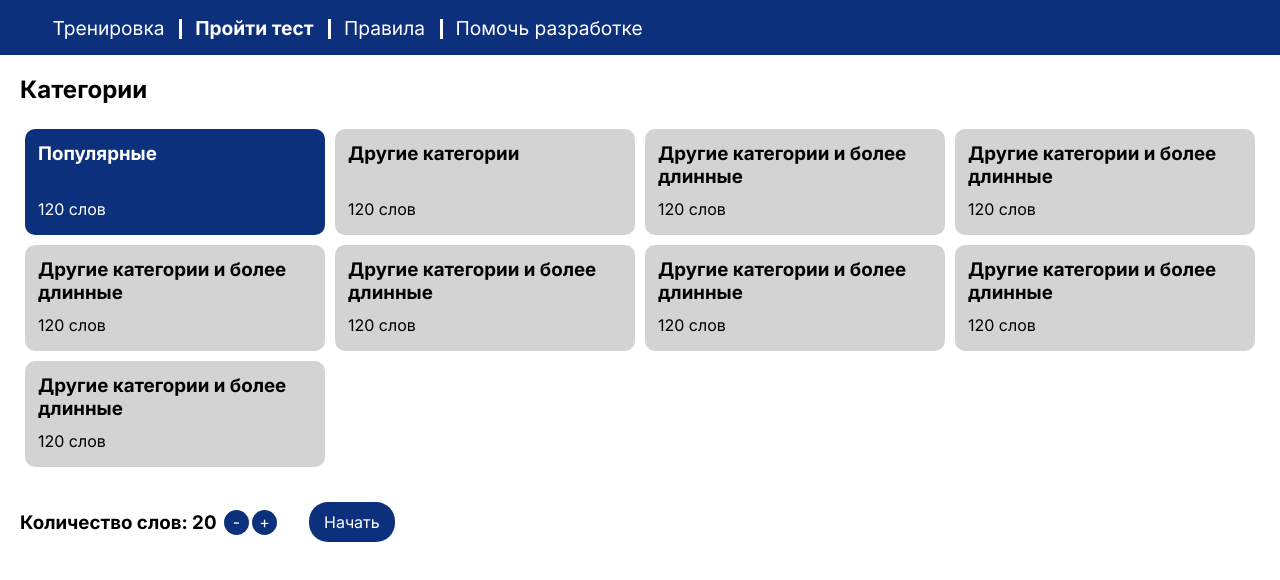
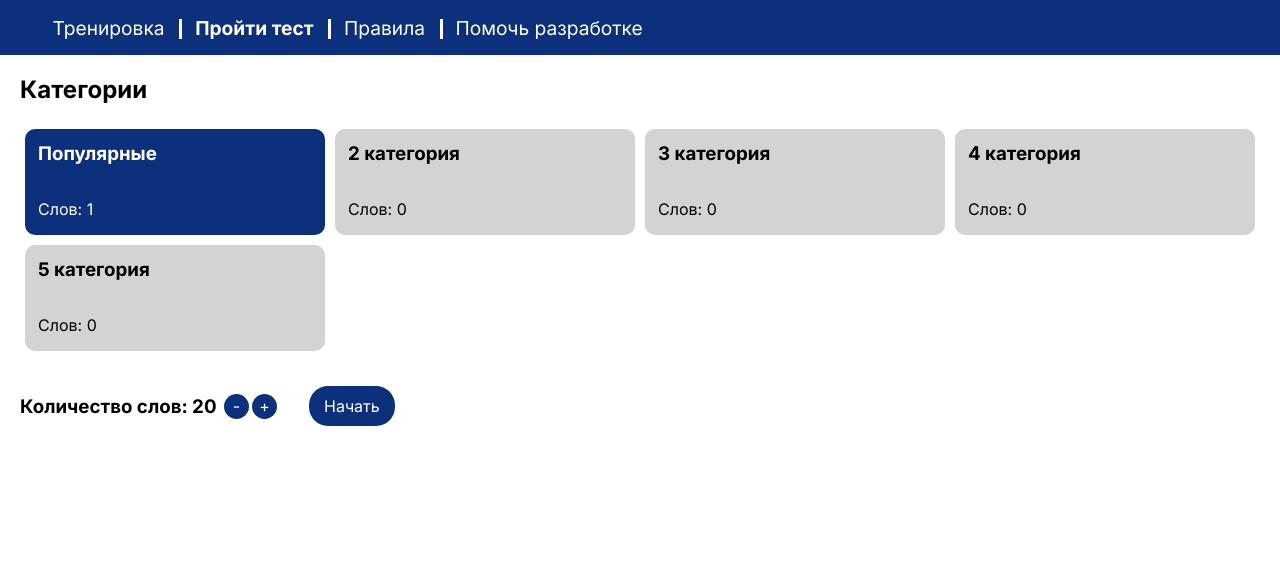
Before and after one commit to vickkct/grammarTestSite, a plain HTML site: page test.html in a window 1280 px wide. Drawn offline with Linux system fonts and the light colour scheme.

Commit message:
прикрутить словарь к тестам

```diff
--- a/scriptJsonUtil.js
+++ b/scriptJsonUtil.js
@@ -1,5 +1,5 @@
 const testJson = "https://vickkct.github.io/grammarTestSite/json/test.json";
-const popularWordsJson = "https://vickkct.github.io/grammarTestSite/json/popularWords.json";
+const dictonaryJson = "https://vickkct.github.io/grammarTestSite/json/dictionary.json";
 const rulesJson = "https://vickkct.github.io/grammarTestSite/json/rules.json";
 
 function readTextFile(file, callback) {
--- a/scriptPageTest.js
+++ b/scriptPageTest.js
@@ -1,15 +1,34 @@
 const startTestBtn = document.getElementById('start-test-btn');
 const mainStartTest = document.getElementById('start-test-block')
+const plusCountWordSettingsBtn = document.getElementById('plus-word-btn');
+const minusCountWordSettingsBtn = document.getElementById('minus-word-btn');
+const counterWordSettings = document.getElementById('counter-word-settings-value');
+const containerCategories = document.getElementById('category-div-container');
+
+var testCategoryItems;
+var dataDict;
+
+readTextFile(dictonaryJson, function(text){
+    dataDict = JSON.parse(text);
+    console.log(dataDict);
+
+    containerCategories.innerHTML += "<div class='category-div-item category-div-item-active'> <h3 class='category-item-h3'>" + dataDict[0]["category name"] + "</h3><p class='category-item-p'> Слов: " + dataDict[0]["words"].length + "</p></div>";
+
+    for (let i = 1; i < dataDict.length; i++) {
+        containerCategories.innerHTML += "<div class='category-div-item'> <h3 class='category-item-h3'>" + dataDict[i]["category name"] + "</h3><p class='category-item-p'> Слов: " + dataDict[i]["words"].length + "</p></div>";
+    }
+
+    testCategoryItems = document.querySelectorAll(".category-div-item");
+    testCategoryItems.forEach( function(el){
+        el.addEventListener('click', selectCategoryTest);
+    }
+)
+});
+
 startTestBtn.addEventListener('click', () => {
     mainStartTest.classList.toggle('hidden');
 });
 
-const testCategoryItems = document.querySelectorAll(".category-div-item");
-
-testCategoryItems.forEach( function(el){
-        el.addEventListener('click', selectCategoryTest);
-    }
-)
 
 function selectCategoryTest(event){
     testCategoryItems.forEach(function(el){
@@ -22,9 +41,6 @@ function selectCategoryTest(event){
 
 
 let countWordSettings = 20;
-const plusCountWordSettingsBtn = document.getElementById('plus-word-btn');
-const minusCountWordSettingsBtn = document.getElementById('minus-word-btn');
-const counterWordSettings = document.getElementById('counter-word-settings-value');
 
 plusCountWordSettingsBtn.addEventListener('click', () => {
     if(countWordSettings<95)
--- a/test.html
+++ b/test.html
@@ -24,38 +24,7 @@
     </header>
     <main id="start-test-block">
       <h2>Категории</h2>
-      <div class="category-div-container">
-        <div class="category-div-item category-div-item-active">
-          <h3 class="category-item-h3">Популярные</h3>
-          <p class="category-item-p">120 слов</p>
-        </div>
-        <div class="category-div-item">
-          <h3 class="category-item-h3">Другие категории</h3>
-          <p class="category-item-p">120 слов</p>
-        </div>
-        <div class="category-div-item">
-          <h3 class="category-item-h3">Другие категории и более длинные</h3>
-          <p class="category-item-p">120 слов</p>
-        </div>
-        <div class="category-div-item">
-          <h3 class="category-item-h3">Другие категории и более длинные</h3>
-          <p class="category-item-p">120 слов</p>
-        </div><div class="category-div-item">
-          <h3 class="category-item-h3">Другие категории и более длинные</h3>
-          <p class="category-item-p">120 слов</p>
-        </div><div class="category-div-item">
-          <h3 class="category-item-h3">Другие категории и более длинные</h3>
-          <p class="category-item-p">120 слов</p>
-        </div><div class="category-div-item">
-          <h3 class="category-item-h3">Другие категории и более длинные</h3>
-          <p class="category-item-p">120 слов</p>
-        </div><div class="category-div-item">
-          <h3 class="category-item-h3">Другие категории и более длинные</h3>
-          <p class="category-item-p">120 слов</p>
-        </div><div class="category-div-item">
-          <h3 class="category-item-h3">Другие категории и более длинные</h3>
-          <p class="category-item-p">120 слов</p>
-        </div>
+      <div class="category-div-container" id="category-div-container"></div>
       </div>
       <div class="settings-div">
         <!-- <h2 class="item-settings" style="margin-right: 20px;">Настройки</h2> -->
@@ -67,6 +36,7 @@
       </div>
     </main>
     <script src="script.js"></script>
+    <script src="scriptJsonUtil.js"></script>
     <script src="scriptPageTest.js"></script>
   </body>
 </html>
```
